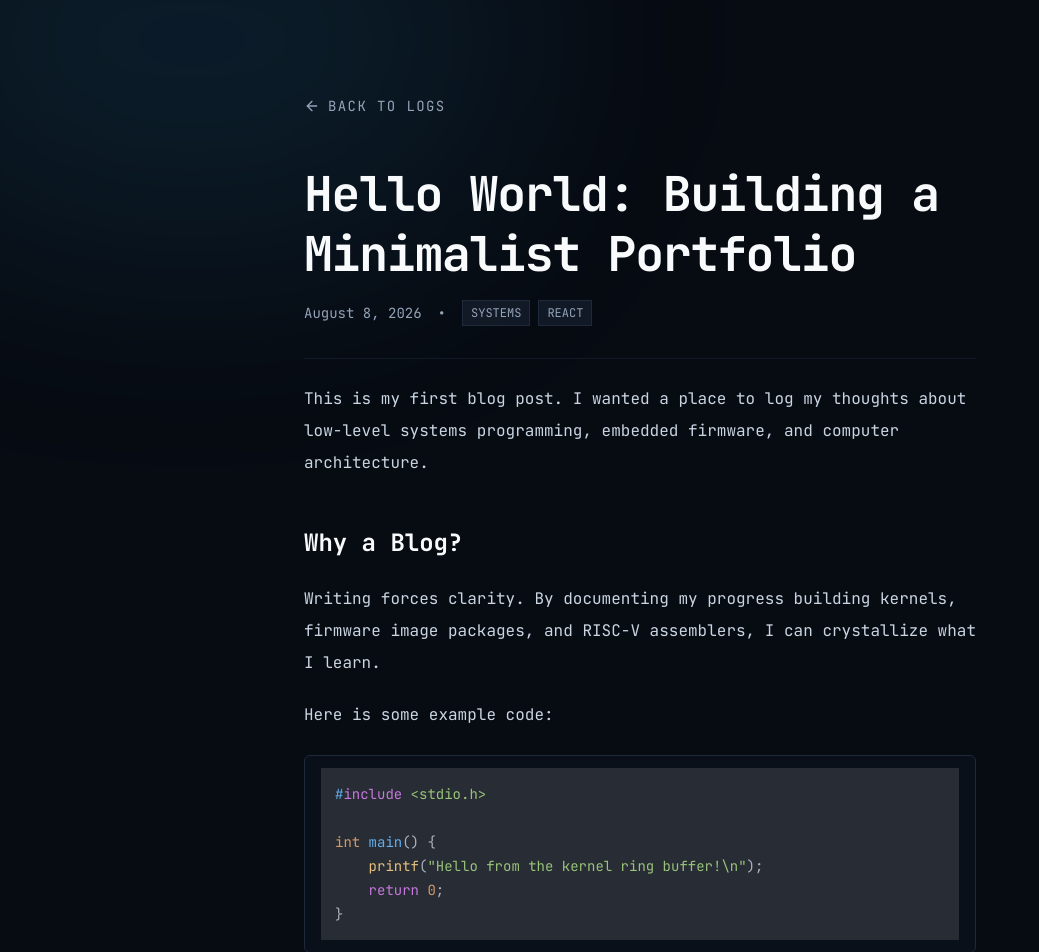
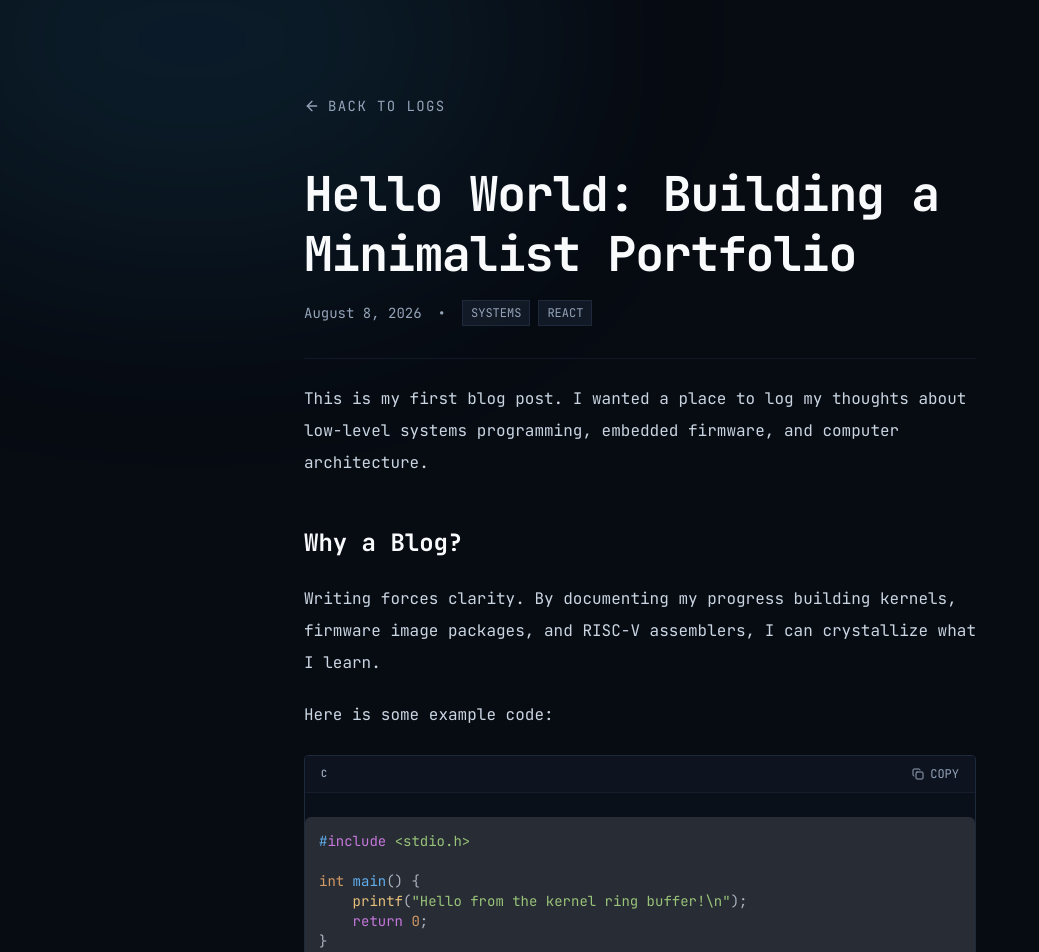
Before and after one commit to belutoni/belutoni.github.io, a Next.js app: page /blog/hello-world in a window 1280 px wide. Shown: the top 952 px of the page, without its empty margins (0-1039 px from the left). Built offline with nearby package versions, Linux system fonts and the light colour scheme.

Commit message:
Add code block copy button and language badge

```diff
--- a/src/app/blog/[slug]/page.tsx
+++ b/src/app/blog/[slug]/page.tsx
@@ -1,10 +1,7 @@
 import { notFound } from 'next/navigation';
 import Link from 'next/link';
-import ReactMarkdown from 'react-markdown';
-import remarkGfm from 'remark-gfm';
-import rehypeHighlight from 'rehype-highlight';
-import 'highlight.js/styles/atom-one-dark.css';
 import { ArrowLeft } from 'lucide-react';
+import MarkdownRenderer from '@/components/MarkdownRenderer';
 import { getAllPosts, getPostBySlug } from '@/lib/blog';
 
 // Generate static pages at build time
@@ -54,13 +51,8 @@ export default async function BlogPost({ params }: { params: Promise<{ slug: str
         </div>
       </header>
 
-      <article className="prose prose-invert prose-slate max-w-none prose-headings:text-foreground prose-a:text-accent-teal hover:prose-a:text-accent-teal/80 prose-pre:bg-[#0a101a] prose-pre:border prose-pre:border-slate-border text-slate-300 leading-loose">
-        <ReactMarkdown
-          remarkPlugins={[remarkGfm]}
-          rehypePlugins={[rehypeHighlight]}
-        >
-          {post.content}
-        </ReactMarkdown>
+      <article className="prose prose-invert prose-slate max-w-none prose-headings:text-foreground prose-a:text-accent-teal hover:prose-a:text-accent-teal/80 prose-pre:p-0 prose-pre:bg-transparent prose-pre:border-none text-slate-300 leading-loose">
+        <MarkdownRenderer content={post.content} />
       </article>
     </div>
   );
--- /dev/null
+++ b/src/components/MarkdownRenderer.tsx
@@ -0,0 +1,68 @@
+"use client";
+
+import React, { useState, useRef } from 'react';
+import ReactMarkdown from 'react-markdown';
+import remarkGfm from 'remark-gfm';
+import rehypeHighlight from 'rehype-highlight';
+import 'highlight.js/styles/atom-one-dark.css';
+import { Check, Copy } from 'lucide-react';
+
+const PreBlock = ({ children, ...props }: any) => {
+  const preRef = useRef<HTMLPreElement>(null);
+  const [copied, setCopied] = useState(false);
+
+  // Extract language from the className of the <code> child
+  let language = "text";
+  const childArray = React.Children.toArray(children);
+  if (childArray.length > 0) {
+    const codeChild = childArray[0];
+    if (React.isValidElement(codeChild) && codeChild.props.className) {
+      const match = /language-(\w+)/.exec(codeChild.props.className);
+      if (match) {
+        language = match[1];
+      }
+    }
+  }
+
+  const handleCopy = () => {
+    if (preRef.current) {
+      const text = preRef.current.innerText;
+      navigator.clipboard.writeText(text);
+      setCopied(true);
+      setTimeout(() => setCopied(false), 2000);
+    }
+  };
+
+  return (
+    <div className="relative group rounded border border-slate-border bg-[#0a101a] my-6 overflow-hidden">
+      <div className="flex justify-between items-center px-4 py-2 border-b border-slate-border/50 bg-[#0d141f]">
+        <span className="text-[10px] uppercase text-slate-muted font-bold tracking-widest">{language}</span>
+        <button
+          onClick={handleCopy}
+          className="text-slate-muted hover:text-accent-teal transition-colors flex items-center gap-1.5 text-xs"
+          title="Copy code"
+        >
+          {copied ? <Check className="w-3 h-3" /> : <Copy className="w-3 h-3" />}
+          {copied ? "COPIED" : "COPY"}
+        </button>
+      </div>
+      <pre ref={preRef} className="p-4 overflow-x-auto text-sm bg-transparent m-0 border-none" {...props}>
+        {children}
+      </pre>
+    </div>
+  );
+};
+
+export default function MarkdownRenderer({ content }: { content: string }) {
+  return (
+    <ReactMarkdown
+      remarkPlugins={[remarkGfm]}
+      rehypePlugins={[rehypeHighlight]}
+      components={{
+        pre: PreBlock
+      }}
+    >
+      {content}
+    </ReactMarkdown>
+  );
+}
```
